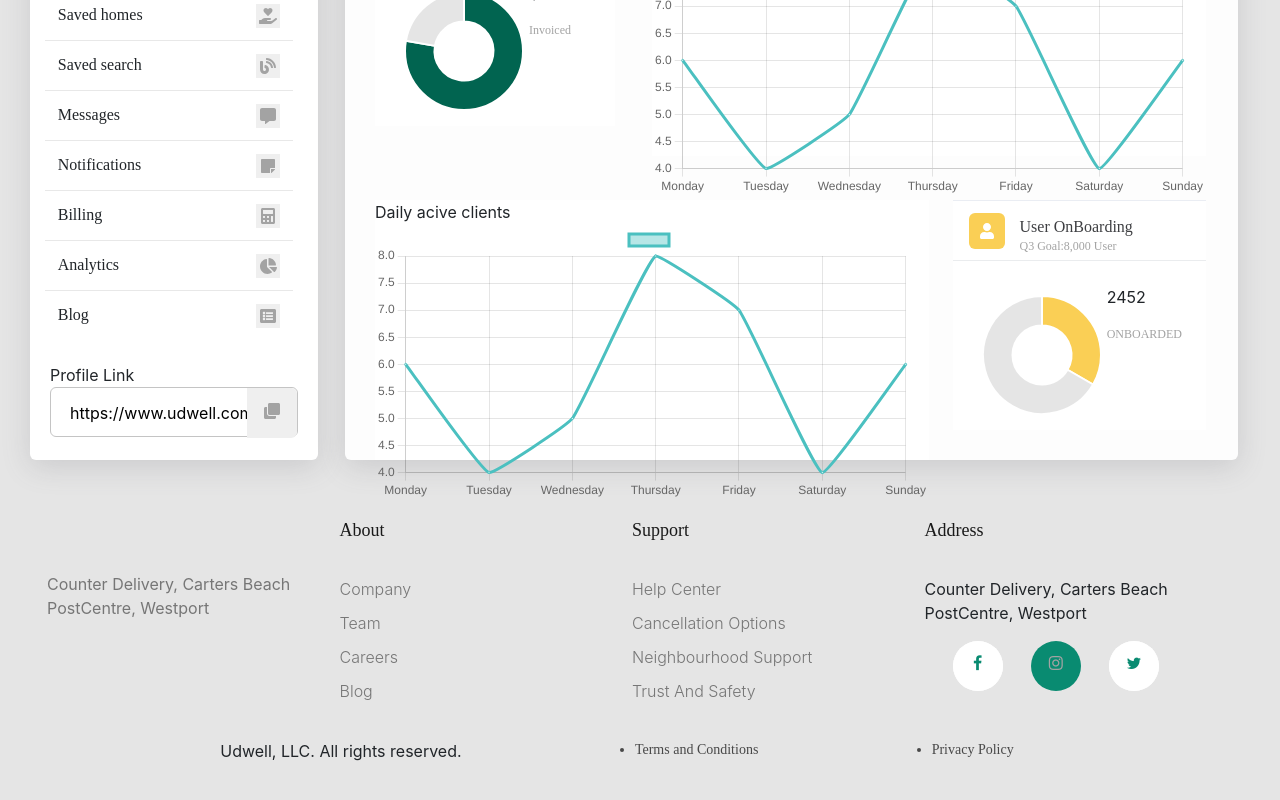
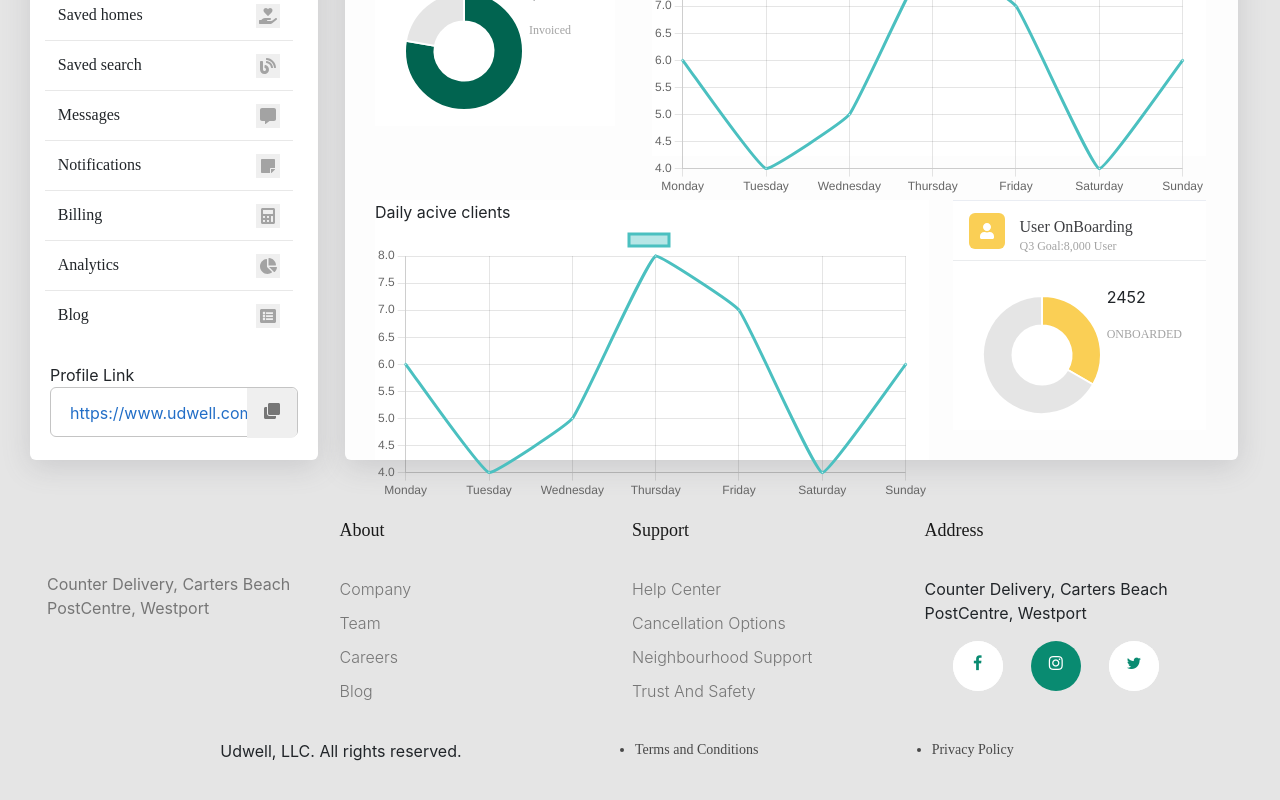
Before and after one commit to CollinsBa4/udwell, a React (Create React App) app: page / in a window 1280 px wide. Shown: the part 464-1264 px from the top of the page. Built offline with nearby package versions, Linux system fonts and the light colour scheme; a web font is replaced by a local one.

Commit message:
Updated link color

```diff
--- a/src/Components/UserProfileMenu/UserProfile.css
+++ b/src/Components/UserProfileMenu/UserProfile.css
@@ -118,6 +118,12 @@
     border: none;
 
  }
- i{
-     color: #A3A3A3;
+ .i{
+
+    opacity: 0.5;
+    /* border: 1px solid #A3A3A3 ; */
+    background-color: inherit;
  }
+ #link{
+     color: #226EC7;
+ }
--- a/src/Components/UserProfileMenu/UserProfile.js
+++ b/src/Components/UserProfileMenu/UserProfile.js
@@ -31,9 +31,9 @@ export default function UserProfile() {
             <div className="link-container">
                 <span>Profile Link</span>
                <div className="input-container">
-                <input type="text" value={link.url}/>
+                <input id="link" type="text" value={link.url}/>
                 <button type="button" >
-                <FontAwesomeIcon className="fontAwesomeIcon" icon={link.icon} />
+                <FontAwesomeIcon className="i" icon={link.icon} />
                 </button>
                </div>
             </div>
```
